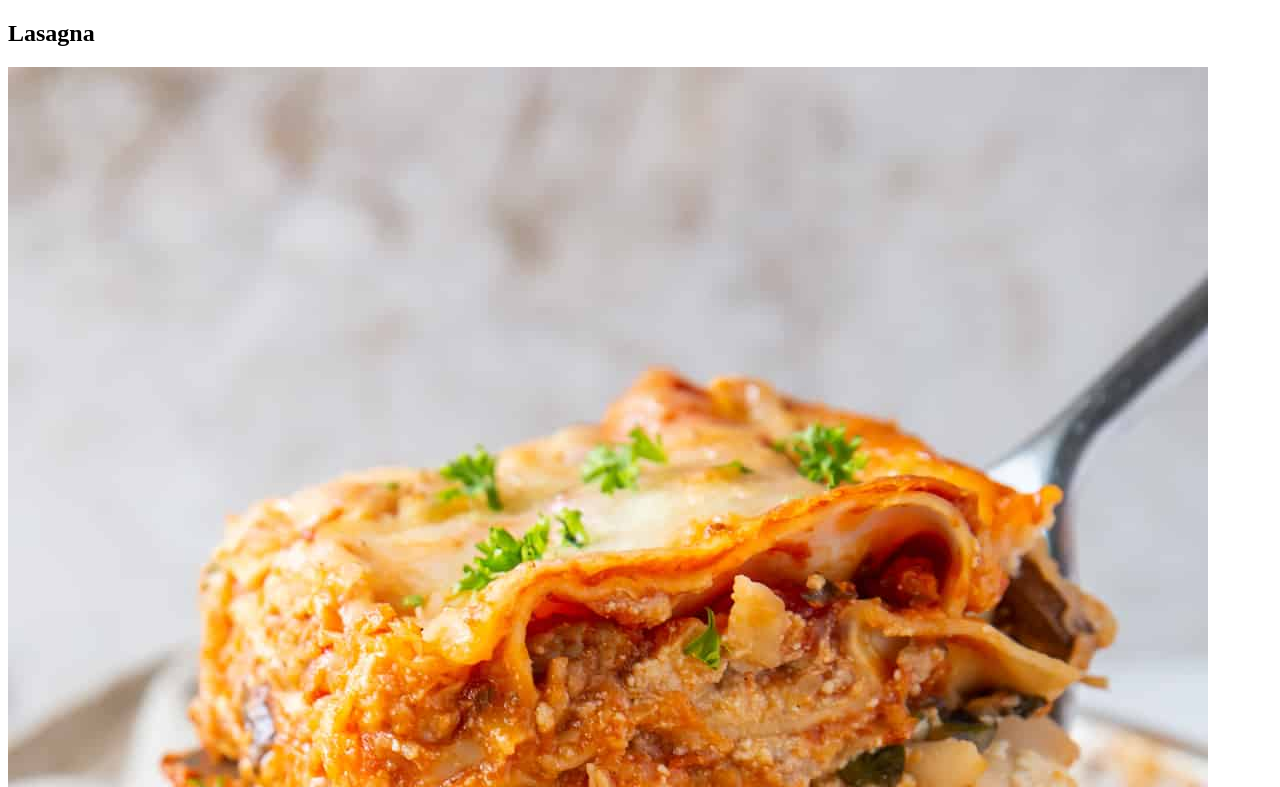
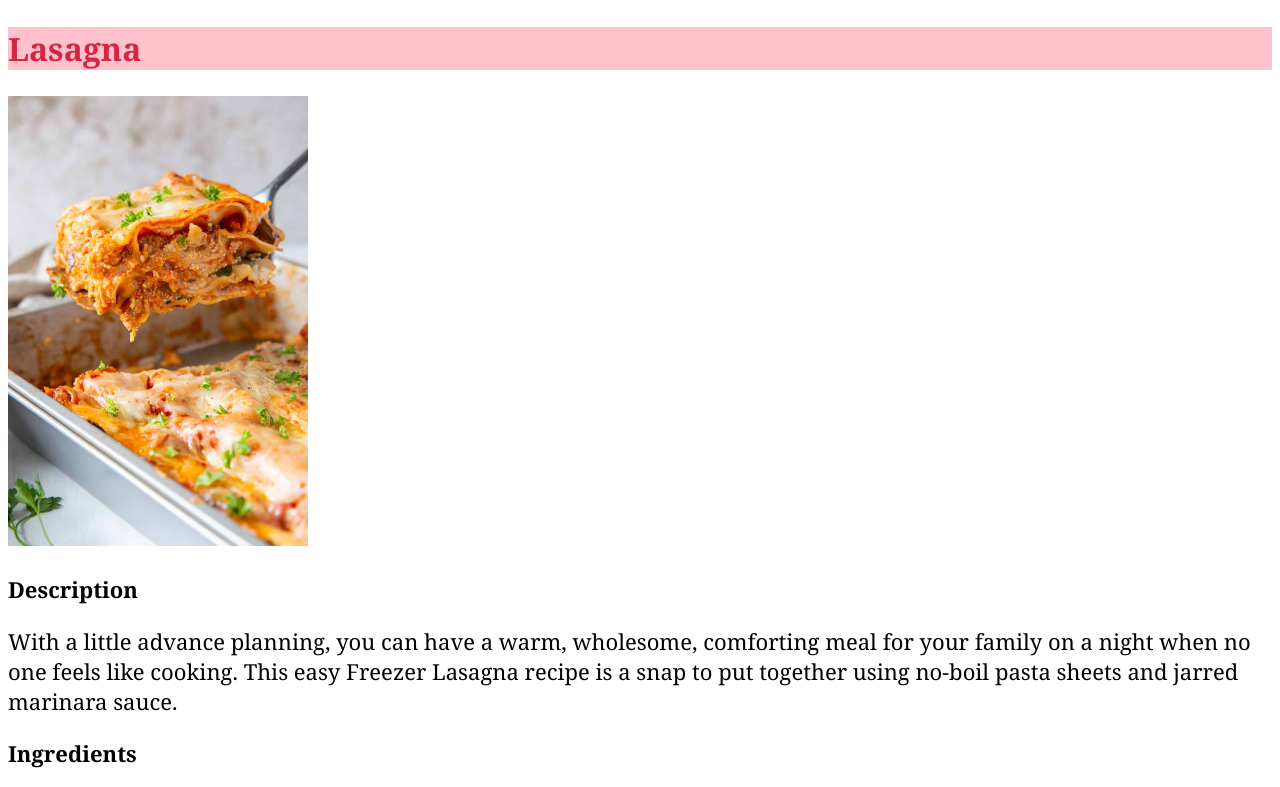
Before and after one commit to SYN9931/basic-recipe-website, a plain HTML site: page recipes/lasagna.html in a window 1280 px wide. Shown: the top 787 px of the page. Drawn offline with Linux system fonts and the light colour scheme.

Commit message:
added a new css file

```diff
--- a/recipes/lasagna.html
+++ b/recipes/lasagna.html
@@ -3,9 +3,10 @@
 <head>
     <meta charset="UTF-8">
     <title>Lasagna</title>
+    <link rel="stylesheet" href="../styles.css"/>
 </head>
 <body>
-    <h2>Lasagna</h2>
+    <h2 class="subheader">Lasagna</h2>
     <img src=".././img/lasagna.jpg" alt="Picture of a lasagna">
     <h3>Description</h3>
     <p>With a little advance planning, you can have a warm, wholesome, comforting meal for your family on a night when no one feels like cooking. This easy Freezer Lasagna recipe is a snap to put together using no-boil pasta sheets and jarred marinara sauce.</p>
--- /dev/null
+++ b/styles.css
@@ -0,0 +1,24 @@
+/*landing page*/
+
+* {
+    font-family:Georgia, Times, 'Times New Roman', serif ;
+    font-size: 22px;
+}
+
+.header{
+    background-color: rgb(245, 222, 179);
+    font-weight: 400;
+}
+
+.subheader{
+    color: rgb(214, 37, 67);
+    background-color: hwb(350 76% 0%);
+    font-weight: 800;
+    font-size: 32px;
+}
+
+img{
+    height: 450px;
+    width: auto;
+
+}
```
Also changed, not shown: index.html (+2 -1 lines), recipes/Thai_chicken.html (+2 -1 lines), recipes/korean-style-ground-turkey.html (+2 -1 lines).
